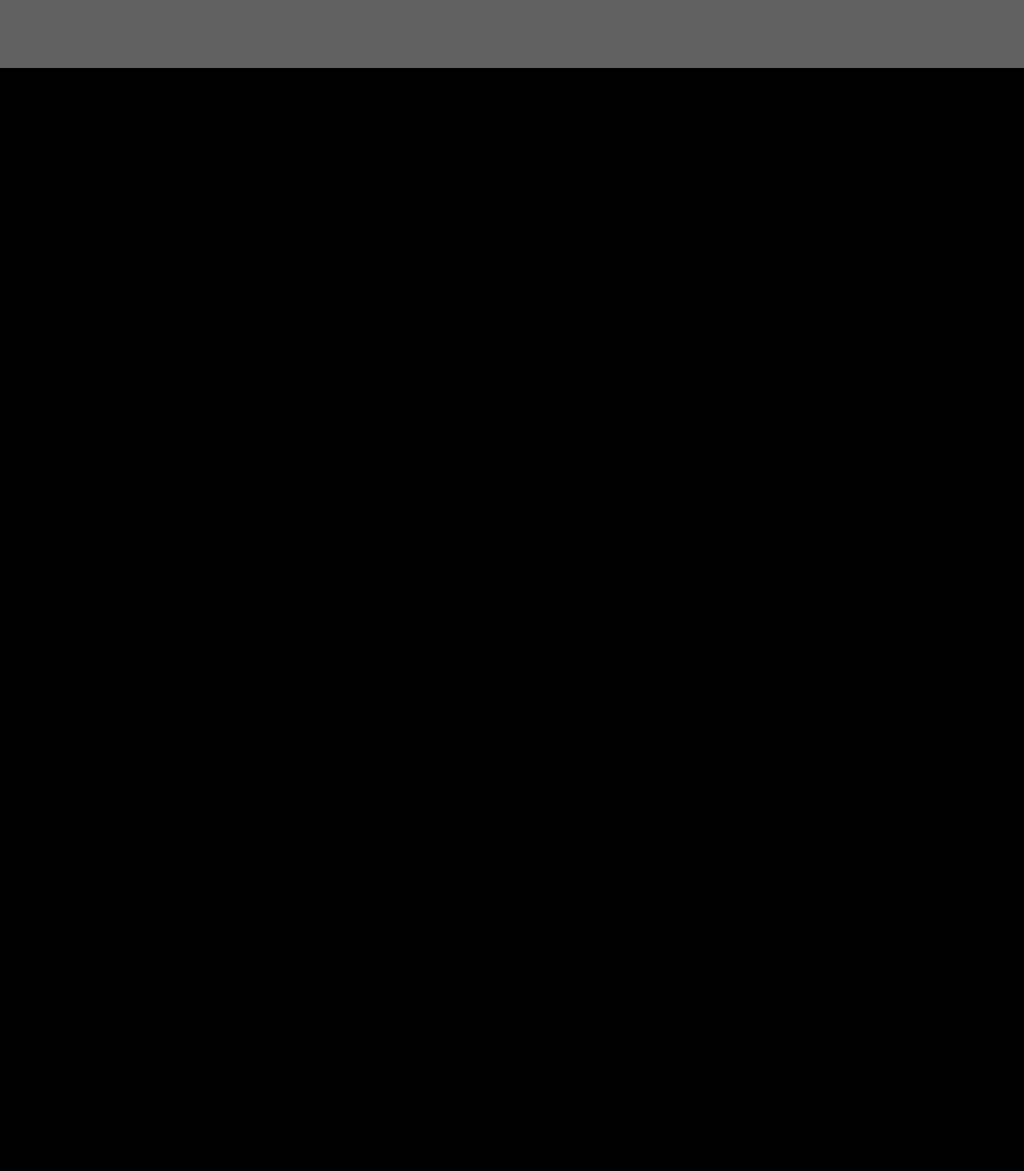
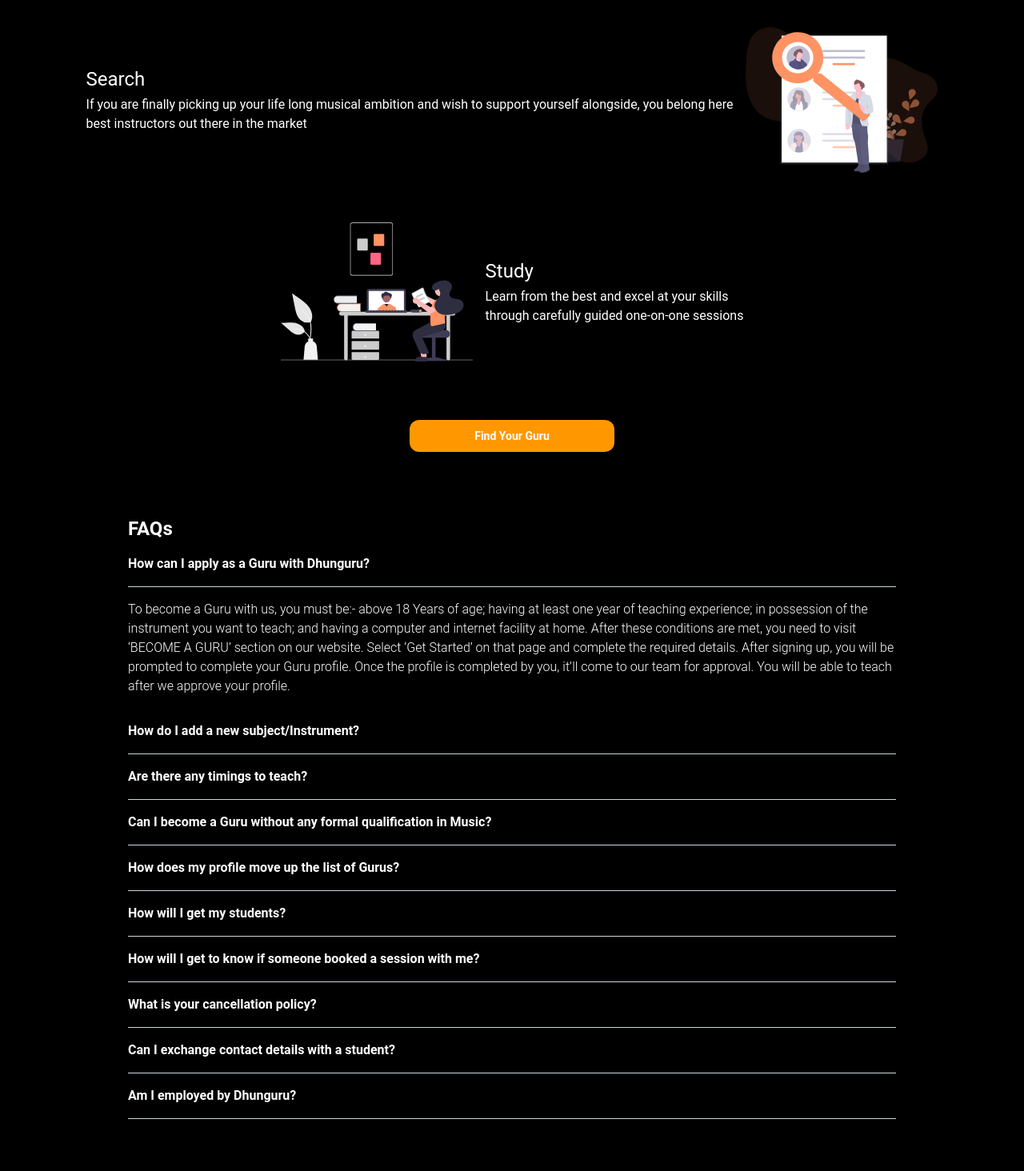
Before and after one commit to Sujeeththecoder/React_Website, a React (Vite) app in the folder my-project/: page /become-a-guru in a window 1280 px wide. Shown: the part 1966-3430 px from the top of the page at 80% size. Before the commit the page ends 2051 px from the top, so only its background shows below. Built offline with nearby package versions, Linux system fonts and the light colour scheme.

Commit message:
complete faq component

```diff
--- /dev/null
+++ b/my-project/src/components/Faq.jsx
@@ -0,0 +1,114 @@
+import React from "react";
+import {
+  Accordion as MTAccordion,
+  AccordionHeader,
+  AccordionBody,
+} from "@material-tailwind/react";
+
+function Faq() {
+  const [open, setOpen] = React.useState(1);
+
+  const handleOpen = (value) => setOpen(open === value ? 0 : value);
+
+  return (
+    <div className="ml-20 m-25 pl-20 pr-20 mr-20 mt-20 mb-20 justify-center items-center">
+      <div>
+        <h1 className="font-bold text-white text-2xl">FAQs</h1>
+      </div>
+    <div>
+      <MTAccordion open={open === 1}>
+        <AccordionHeader className='text-white hover:text-white text-base font-bold' onClick={() => handleOpen(1)}>
+        How can I apply as a Guru with Dhunguru?
+        </AccordionHeader>
+        <AccordionBody className='text-white hover:text-white text-base'>
+        To become a Guru with us, you must be:-
+above 18 Years of age;
+having at least one year of teaching experience;
+in possession of the instrument you want to teach; and
+having a computer and internet facility at home.
+After these conditions are met, you need to visit ‘BECOME A GURU’ section on our website. Select ‘Get Started’ on that page and complete the required details. After signing up, you will be prompted to complete your Guru profile. Once the profile is completed by you, it’ll come to our team for approval. You will be able to teach after we approve your profile.
+        </AccordionBody>
+      </MTAccordion>
+      <MTAccordion open={open === 2}>
+        <AccordionHeader className='text-white hover:text-white text-base font-bold' onClick={() => handleOpen(2)}>
+        How do I add a new subject/Instrument?
+        </AccordionHeader>
+        <AccordionBody className='text-white hover:text-white text-base'>
+        Please follow the below process
+Login ➝ My Classroom ➝ Add New Subject/Instrument ➝ Fill the details ➝ Add Pictures and Videos, if any ➝ Click Continue ➝ Set your price and discounts
+        </AccordionBody>
+      </MTAccordion>
+      <MTAccordion open={open === 3}>
+        <AccordionHeader className='text-white hover:text-white text-base font-bold' onClick={() => handleOpen(3)}>
+        Are there any timings to teach?
+        </AccordionHeader>
+        <AccordionBody className='text-white hover:text-white text-base'>
+        As a platform, Dhunguru allows all its Gurus to teach 24*7 as per their availability
+        </AccordionBody>
+      </MTAccordion>
+      <MTAccordion open={open === 4}>
+        <AccordionHeader className='text-white hover:text-white text-base font-bold' onClick={() => handleOpen(4)}>
+        Can I become a Guru without any formal qualification in Music?
+        </AccordionHeader>
+        <AccordionBody className='text-white hover:text-white text-base'>
+        Yes, you can. You do not need any formal qualification in music to be a Guru with Dhunguru.
+        </AccordionBody>
+      </MTAccordion>
+      <MTAccordion open={open === 5}>
+        <AccordionHeader className='text-white hover:text-white text-base font-bold' onClick={() => handleOpen(5)}>
+        How does my profile move up the list of Gurus?
+        </AccordionHeader>
+        <AccordionBody className='text-white hover:text-white text-base'>
+        Every Guru profile will have a score that will be determined by the student reviews. Better the reviews, higher will be your ranking in the list of Gurus.
+        </AccordionBody>
+      </MTAccordion>
+      <MTAccordion open={open === 6}>
+        <AccordionHeader className='text-white hover:text-white text-base font-bold' onClick={() => handleOpen(6)}>
+        How will I get my students?
+        </AccordionHeader>
+        <AccordionBody className='text-white hover:text-white text-base'>
+        DhunGuru takes 100% responsibility for marketing of all their Gurus. Through our extensive marketing campaigns, we make sure that all our Gurus stay busy giving music sessions for most part of the day.
+        </AccordionBody>
+      </MTAccordion>
+      <MTAccordion open={open === 7}>
+        <AccordionHeader className='text-white hover:text-white text-base font-bold' onClick={() => handleOpen(7)}>
+        How will I get to know if someone booked a session with me?
+        </AccordionHeader>
+        <AccordionBody className='text-white hover:text-white text-base'>
+        You will receive a notification on your dashboard under ‘Session Request’ that you’d need to approve. You will also receive an email and text message for the same.
+        </AccordionBody>
+      </MTAccordion>
+      <MTAccordion open={open === 8}>
+        <AccordionHeader className='text-white hover:text-white text-base font-bold' onClick={() => handleOpen(8)}>
+        What is your cancellation policy?
+        </AccordionHeader>
+        <AccordionBody className='text-white hover:text-white text-base'>
+        We request you to cancel or re-schedule a session at least 6 hours prior to the session time. A longer notice period will always be appreciated more as we must value the student’s time.
+If you cancel/re-schedule as stated above, there won’t be any penalty.
+If you cancel/re-schedule within 6 hours of the session time, it’ll be considered a no-show and you will be penalised. As penalty, you will be required to offer a free session on a new date and/or time, as compensation for that missed session, i.e. you will not be paid for that compensatory session.
+However, we tend to give a leeway to all our subscribers. If you had to cancel/re-schedule late because of an emergency, you can report it to us and we will look into it on a case by case basis.
+        </AccordionBody>
+      </MTAccordion>
+      <MTAccordion open={open === 9}>
+        <AccordionHeader className='text-white hover:text-white text-base font-bold' onClick={() => handleOpen(9)}>
+        Can I exchange contact details with a student?
+        </AccordionHeader>
+        <AccordionBody className='text-white hover:text-white text-base'>
+        NO. Teachers are strictly prohibited from sharing any contact details with any student. Any Teacher found doing so, shall be blocked from using the Platform and your Teacher Profile shall be deleted permanently from the Platform. In addition to the above, in the event a Teacher is found to be in breach of this, you shall be liable to pay the Platform, damages to the tune of Rupees Ten Thousand (Rs. 10,000/-).
+        </AccordionBody>
+      </MTAccordion>
+      <MTAccordion open={open === 10}>
+        <AccordionHeader className='text-white hover:text-white text-base font-bold' onClick={() => handleOpen(10)}>
+        Am I employed by Dhunguru?
+        </AccordionHeader>
+        <AccordionBody className='text-white hover:text-white text-base'>
+        NO. All Gurus on our Platform are independent contractors offering services to students and are not employees of Dhunguru.
+        </AccordionBody>
+      </MTAccordion>
+
+    </div>
+    </div>
+  );
+}
+
+export default Faq;
--- /dev/null
+++ b/my-project/src/components/MusicalFraternity.jsx
@@ -0,0 +1,50 @@
+import React from 'react'
+
+function MusicalFraternity() {
+  return (
+    <div>
+      <div className='text-white flex items-center justify-center flex-col mt-20 font-bold gap-1'>
+        <h className='font-bold text-3xl font-sans'>Here's all it takes.</h>
+        <p className='text-xl'>Follow these three simple steps to kickstart your musical quest!</p>
+      </div>
+      <div className=''>
+        <div>
+            <h1 className='text-2xl'>Schedule</h1>
+            <p>If you are formally trained in the musical arts and wish to impart your knowledge with others, you belong here</p>
+        </div>
+        <div className="flex items-center justify-center ">
+    <img src="/images/Schedule.svg" alt="" className="w-60 h-60"/>
+    <span className="text-white ml-4">
+        <h1 className="text-2xl mb-1">Performer</h1>
+        <p>If you have gained your skills by performing everywhere and want to extend your experience to others, you belong here</p>
+        <p>and join in from anywhere in the world</p>
+    </span>
+</div>
+<div className="flex items-center justify-center text-white">
+  <div>
+<h1 className="text-2xl mb-1">Search</h1>
+        <p>If you are finally picking up your life long musical ambition and wish to support yourself alongside, you belong here</p>
+        <p>best instructors out there in the market</p>
+        </div>
+
+    <span className=" ml-4">
+    <img src="/images/Search.svg" alt="" className="w-60 h-60"/>
+    </span>
+</div>
+<div className="flex items-center justify-center ">
+    <img src="/images/Study.svg" alt="" className="w-60 h-60"/>
+    <span className="text-white ml-4">
+        <h1 className="text-2xl mb-1">Study</h1>
+        <p>Learn from the best and excel at your skills</p>
+        <p>through carefully guided one-on-one sessions</p>
+    </span>
+</div>
+<div className='mt-10 text-white flex justify-center items-center '>
+  <button className='bg-orange-500 text-sm font-semibold rounded-xl px-12 py-2 w-64 h-10'> Find Your Guru</button>
+</div>
+      </div>
+    </div>
+  )
+}
+
+export default MusicalFraternity
--- a/my-project/src/pages/BecomeAGuru.jsx
+++ b/my-project/src/pages/BecomeAGuru.jsx
@@ -2,12 +2,16 @@
 import StarredTeachers from '../components/StarredTeachers';
 import HowItWorks2 from '../components/HowItWorks2';
 import WhyChooseUs from '../components/WhyChooseUs';
+import MusicalFraternity from '../components/MusicalFraternity';
+import Faq from '../components/Faq';
 const BecomeAGuru = () => {
   return (
     <div className='text-white '>
    <StarredTeachers/>
    <HowItWorks2/>
    <WhyChooseUs/>
+   <MusicalFraternity/>
+   <Faq/>
     </div>
   );
 };
```
